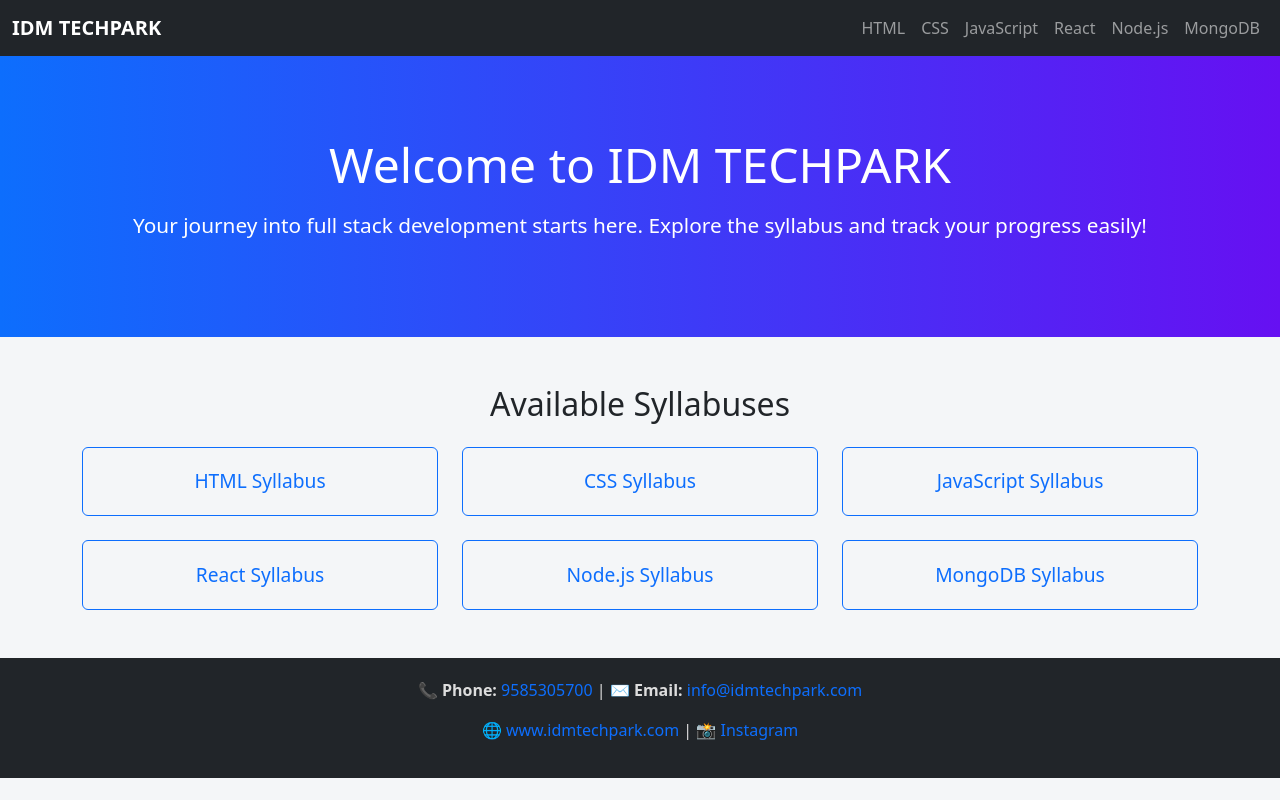
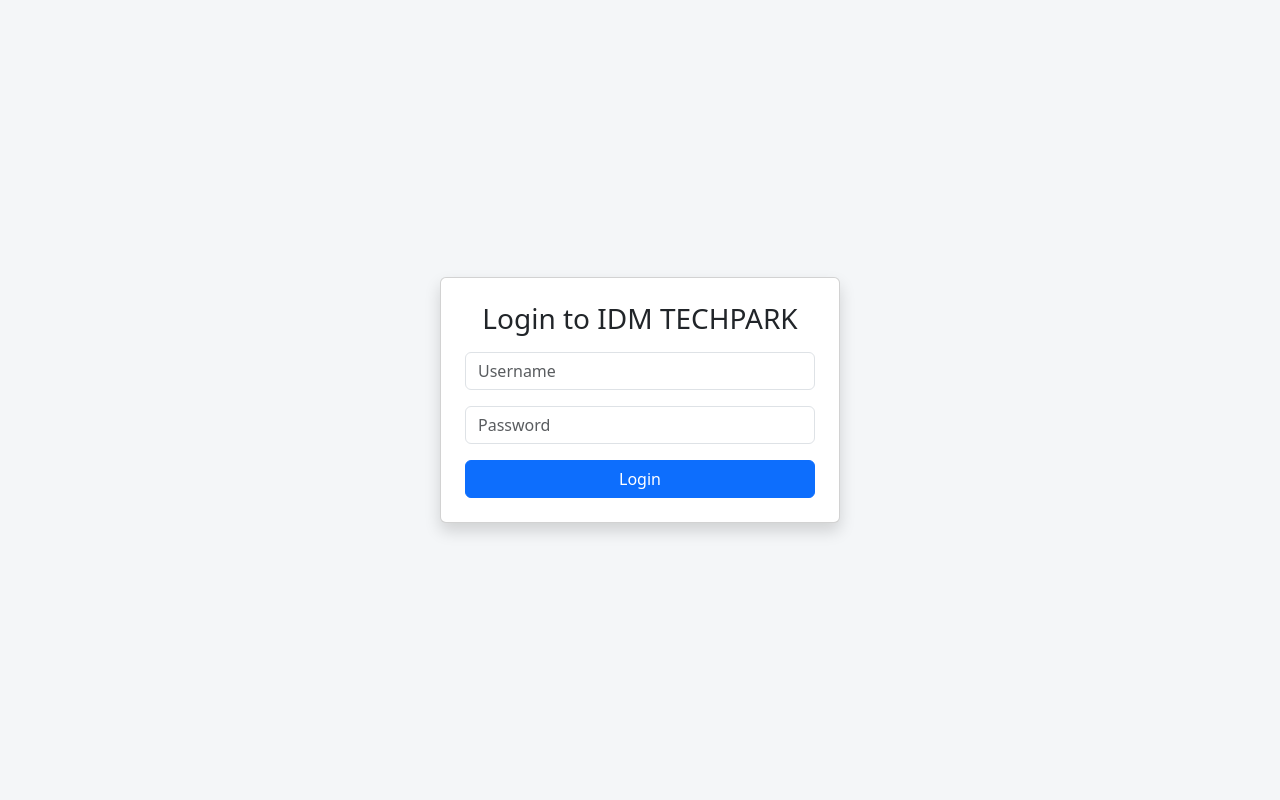
Before and after one commit to suryaraj-thirumuruga-idm/sylabus-mern-idm, a plain HTML site: page index.html in a window 1280 px wide. Drawn offline with nearby package versions, Linux system fonts and the light colour scheme; some packages are replaced by stand-ins of ours; a script that the page names is missing.

Commit message:
login-logout

```diff
--- a/index.html
+++ b/index.html
@@ -21,10 +21,30 @@
     .btn-syllabus:hover {
       transform: scale(1.05);
     }
+    #mainContent { display: none; }
+    #loginContainer {
+      min-height: 100vh;
+      display: flex;
+      justify-content: center;
+      align-items: center;
+      background: #f4f6f8;
+    }
   </style>
 </head>
 <body oncontextmenu="return false" onkeydown="return disableInspect(event)" oncopy="showWarning()" onpaste="showWarning()">
 
+  <!-- Login Page -->
+  <div id="loginContainer">
+    <div class="card p-4 shadow" style="width: 100%; max-width: 400px;">
+      <h3 class="text-center mb-3">Login to IDM TECHPARK</h3>
+      <input type="text" id="username" class="form-control mb-3" placeholder="Username" />
+      <input type="password" id="password" class="form-control mb-3" placeholder="Password" />
+      <button class="btn btn-primary w-100" onclick="checkLogin()">Login</button>
+    </div>
+  </div>
+
+  <!-- Main Content -->
+  <div id="mainContent">
     <nav class="navbar navbar-expand-lg navbar-dark bg-dark">
       <div class="container-fluid">
         <a class="navbar-brand" href="#">IDM TECHPARK</a>
@@ -38,7 +58,10 @@
             <li class="nav-item"><a class="nav-link" href="javascript.html">JavaScript</a></li>
             <li class="nav-item"><a class="nav-link" href="react.html">React</a></li>
             <li class="nav-item"><a class="nav-link" href="nodejs.html">Node.js</a></li>
-          <li class="nav-item"><a class="nav-link" href="mongodb.html">MongoDB</a></li>
+            <li class="nav-item"><a class="nav-link" href="mongodb.html">MongoDB</a></li><li class="nav-item">
+              <a class="btn btn-danger" href="#" onclick="logout()">Logout</a>
+            </li>
+
           </ul>
         </div>
       </div>
@@ -52,9 +75,10 @@
     <div class="container text-center my-5">
       <h2 class="mb-4" data-aos="zoom-in">Available Syllabuses</h2>
       <div class="row g-4">
-      <div class="col-md-4" data-aos="fade-up"><a href="html.html" class="btn btn-outline-primary w-100 btn-syllabus">HTML Syllabus</a></div>
-      <div class="col-md-4" data-aos="fade-up" data-aos-delay="100"><a href="css.html" class="btn btn-outline-primary w-100 btn-syllabus">CSS Syllabus</a></div>
-      <div class="col-md-4" data-aos="fade-up" data-aos-delay="200"><a href="javascript.html" class="btn btn-outline-primary w-100 btn-syllabus">JavaScript Syllabus</a></div>
+        <div class="col-md-4" data-aos="fade-up"><a href="html.html" class="btn btn-outline-primary w-100 btn-syllabus">HTML5 Syllabus</a></div>
+        <div class="col-md-4" data-aos="fade-up" data-aos-delay="100"><a href="css.html" class="btn btn-outline-primary w-100 btn-syllabus">CSS3 Syllabus</a></div>
+        <div class="col-md-4" data-aos="fade-up" data-aos-delay="100"><a href="boot.html" class="btn btn-outline-primary w-100 btn-syllabus">Bootstrap 5.3 Syllabus</a></div>
+        <div class="col-md-4" data-aos="fade-up" data-aos-delay="200"><a href="javascript.html" class="btn btn-outline-primary w-100 btn-syllabus">JavaScript(ES6) Syllabus</a></div>
         <div class="col-md-4" data-aos="fade-up" data-aos-delay="300"><a href="react.html" class="btn btn-outline-primary w-100 btn-syllabus">React Syllabus</a></div>
         <div class="col-md-4" data-aos="fade-up" data-aos-delay="400"><a href="nodejs.html" class="btn btn-outline-primary w-100 btn-syllabus">Node.js Syllabus</a></div>
         <div class="col-md-4" data-aos="fade-up" data-aos-delay="500"><a href="mongodb.html" class="btn btn-outline-primary w-100 btn-syllabus">MongoDB Syllabus</a></div>
@@ -65,19 +89,73 @@
       <p>📞 <strong>Phone:</strong> <a href="tel:9585305700">9585305700</a> | ✉️ <strong>Email:</strong> <a href="mailto:info@idmtechpark.com">info@idmtechpark.com</a></p>
       <p>🌐 <a href="https://www.idmtechpark.com/" target="_blank">www.idmtechpark.com</a> | 📸 <a href="https://www.instagram.com/idmtechparkofficial/" target="_blank">Instagram</a></p>
     </div>
+  </div>
 
   <script>
+    // Auto check login on page load
+    window.onload = function () {
+      if (localStorage.getItem("isLoggedIn") === "true") {
+        document.getElementById("loginContainer").style.display = "none";
+        document.getElementById("mainContent").style.display = "block";
+      } else {
+        document.getElementById("loginContainer").style.display = "flex";
+        document.getElementById("mainContent").style.display = "none";
+      }
+    };
+
+    function checkLogin() {
+      const user = document.getElementById("username").value;
+      const pass = document.getElementById("password").value;
+
+      if (user === "idmStudent" && pass === "idm2020") {
+        Swal.fire({
+          icon: "success",
+          title: "Login Successful!",
+          showConfirmButton: false,
+          timer: 1500
+        });
+        localStorage.setItem("isLoggedIn", "true");
+        document.getElementById("loginContainer").style.display = "none";
+        document.getElementById("mainContent").style.display = "block";
+      } else {
+        Swal.fire({
+          icon: "error",
+          title: "Invalid Credentials",
+          text: "Please check your username or password.",
+          confirmButtonText: "Retry"
+        });
+      }
+    }
+
+    function logout() {
+      localStorage.removeItem("isLoggedIn");
+      Swal.fire({
+        icon: "info",
+        title: "Logged out",
+        showConfirmButton: false,
+        timer: 1200
+      }).then(() => {
+        document.getElementById("loginContainer").style.display = "flex";
+        document.getElementById("mainContent").style.display = "none";
+      });
+    }
+
     function showWarning() {
       Swal.fire({ icon: 'warning', title: 'Action Blocked!', text: 'This action is not allowed.', confirmButtonText: 'OK' });
     }
 
     function disableInspect(e) {
-      if (e.keyCode == 123 || (e.ctrlKey && e.shiftKey && (e.keyCode === 73 || e.keyCode === 67 || e.keyCode === 74)) || (e.ctrlKey && e.keyCode === 85)) {
+      if (
+        e.keyCode == 123 ||
+        (e.ctrlKey && e.shiftKey && (e.keyCode === 73 || e.keyCode === 67 || e.keyCode === 74)) ||
+        (e.ctrlKey && e.keyCode === 85)
+      ) {
         showWarning();
         return false;
       }
     }
   </script>
+
   <script src="https://cdn.jsdelivr.net/npm/bootstrap@5.3.3/dist/js/bootstrap.bundle.min.js"></script>
   <script src="https://cdnjs.cloudflare.com/ajax/libs/aos/2.3.4/aos.js"></script>
   <script>AOS.init();</script>
```
Lines whose indentation alone changed are shown as unchanged.
